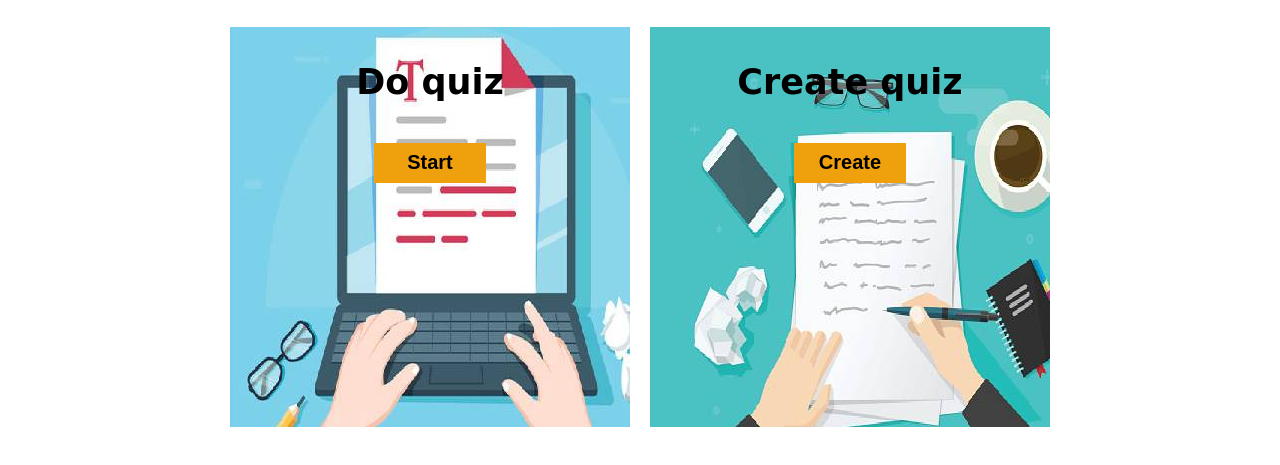
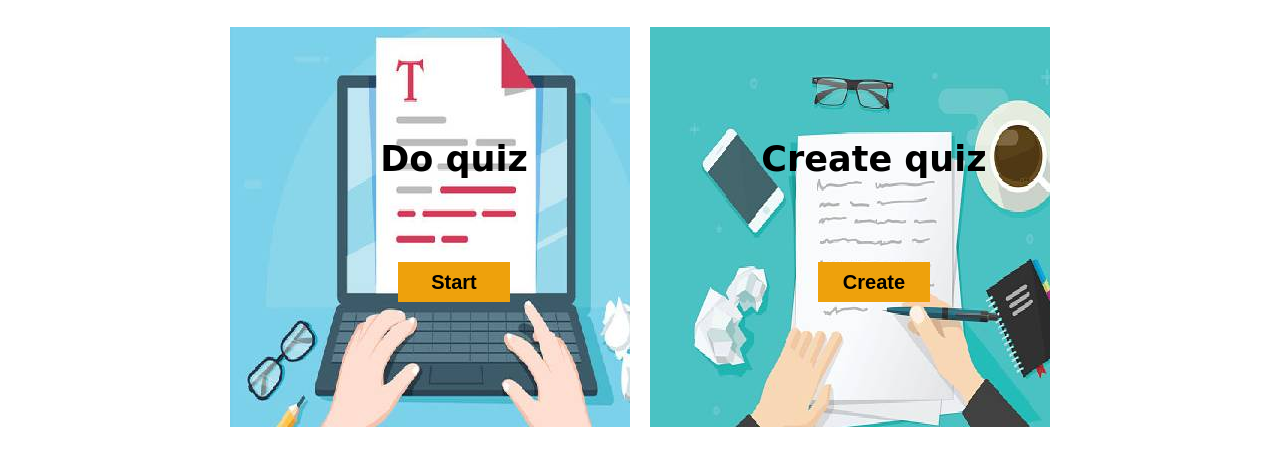
Before and after one commit to SavouertPheap/2022-QUIZ-APP-G1, a plain HTML site: page index.html in a window 1280 px wide. Shown: the part 163-628 px from the top of the page. Drawn offline with Linux system fonts and the light colour scheme; a web font is replaced by a local one.

Commit message:
#3 display menu

```diff
--- a/css/style.css
+++ b/css/style.css
@@ -33,6 +33,12 @@ body{
     text-align: center;
     height: 2.5rem;
     width: 7rem;
+    margin-left: 3rem;
+    margin-top: 3rem;
     border: none;
     background: #EEA10C;
 }
+.container .cards .card-image #p{
+    margin-left: 3rem;
+    margin-top: 7rem;
+}
--- a/index.html
+++ b/index.html
@@ -1,10 +1,11 @@
 <!DOCTYPE html>
 <html lang="en">
-<head>
-    <meta charset="UTF-8">
-    <meta http-equiv="X-UA-Compatible" content="IE=edge">
-    <meta name="viewport" content="width=device-width, initial-scale=1.0">
-    <link rel="stylesheet" href="/css/style.css">
+    <head>
+        <meta charset="UTF-8">
+        <meta http-equiv="X-UA-Compatible" content="IE=edge">
+        <meta name="viewport" content="width=device-width, initial-scale=1.0">
+        <link rel="stylesheet" href="/css/style.css">
+        <script src="/js/app.js"></script>
     <title>Quiz App</title>
 </head>
 <body>
@@ -17,15 +18,14 @@
         </div>
         <div class="cards">
             <div class="card-image" id="start">
-                <p>Do quiz</p>
-                <button>Start</button>
+                <p id="p">Do quiz</p>
+                <button id='btn-start'>Start</button>
             </div>
             <div class="card-image" id="create">
-                <p>Create quiz</p>
-                <button>Create</button>
+                <p id="p">Create quiz</p>
+                <button id='btn-create'>Create</button>
             </div>
         </div>
     </div>
-    <script src="/js/app.js"></script>
 </body>
 </html>
```
